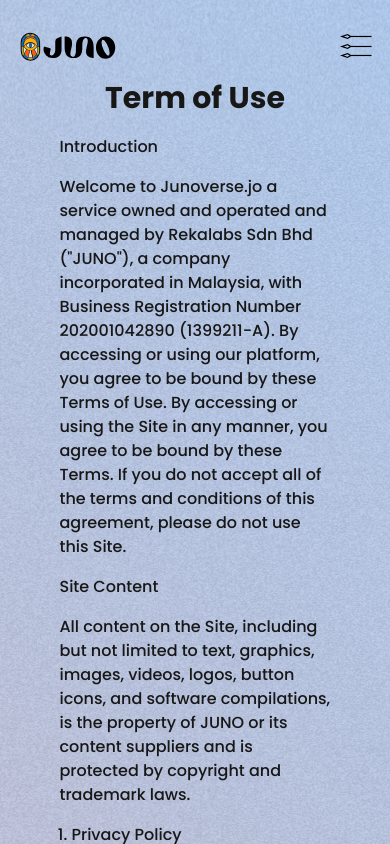
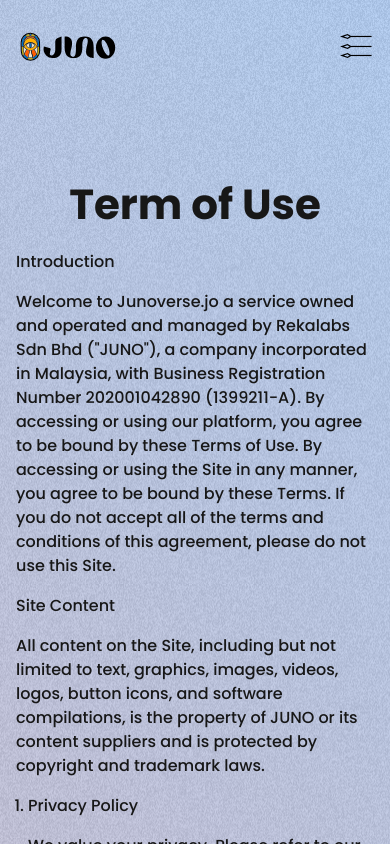
Before and after one commit to JunoVerse-Web/website, a Next.js app: page /terms-of-use in a window 390 px wide. Shown: the top 844 px of the page. Built offline with nearby package versions, Linux system fonts and the light colour scheme.

Commit message:
fix: general page update

```diff
--- a/app/(general)/general-pages.css
+++ b/app/(general)/general-pages.css
@@ -24,7 +24,7 @@
 }
 
 section.title-section {
-	padding: clamp(5rem, 12vw, 12vw) clamp(1rem, 10.25vw, 10.25vw) 0 !important;
+	padding: clamp(180px, 12vw, 12vw) clamp(1rem, 10.25vw, 10.25vw) 0 !important;
 }
 
 section {
@@ -72,3 +72,14 @@
 main[data-page-type="general"] section:last-child {
 	padding-bottom: clamp(6rem, 11.46vw, 11.46vw) !important;
 }
+
+@media (max-width: 767px) {
+	section.title-section h1 {
+		font-size: 42px !important;
+	}
+
+	main[data-page-type="general"] section {
+		padding-left: 1rem !important;
+		padding-right: 1rem !important;
+	}
+}
```
